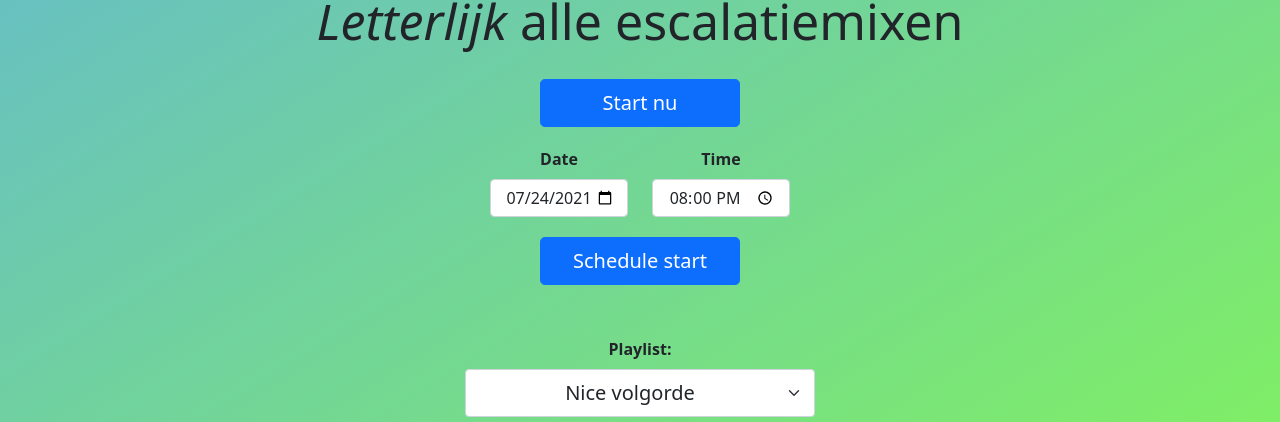
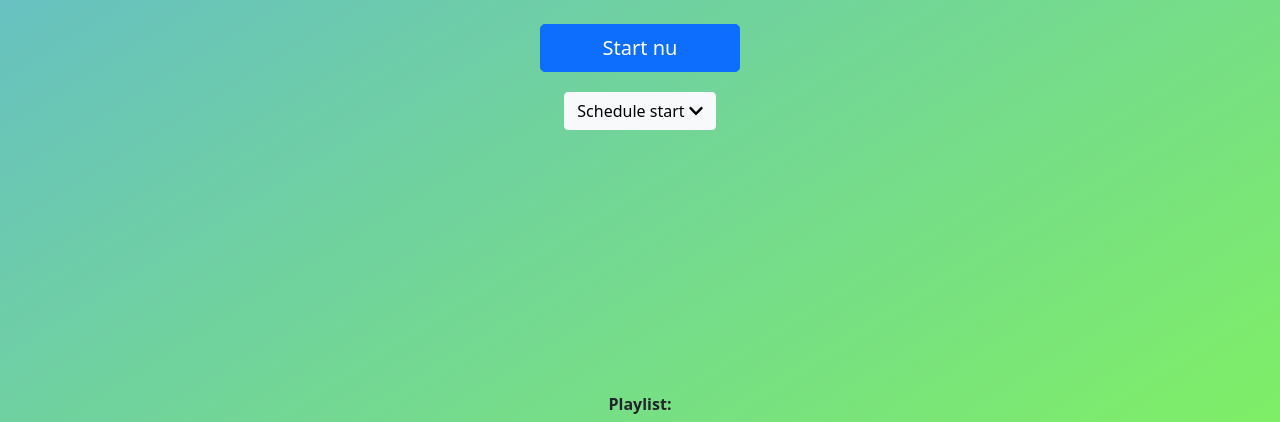
Before and after one commit to Davvos11/escalatiemix, a React (Create React App) app: page / in a window 1280 px wide. Shown: the part 158-580 px from the top of the page. Built offline with nearby package versions, Linux system fonts and the light colour scheme.

Commit message:
some styling

```diff
--- a/src/ScheduleForm.tsx
+++ b/src/ScheduleForm.tsx
@@ -1,12 +1,15 @@
 import {Component} from 'react';
-import {Button, Col, Form, FormProps, Row} from 'react-bootstrap';
+import {Button, Col, Collapse, Form, FormProps, Row} from 'react-bootstrap';
 import moment from 'moment';
 
 import styles from './styles.module.css';
+import {FontAwesomeIcon} from "@fortawesome/react-fontawesome";
+import {faChevronDown, faChevronUp} from "@fortawesome/free-solid-svg-icons";
 
 export interface ScheduleFormValues {
     date: string;
     time: string;
+    expanded: boolean
 };
 
 export interface ScheduleFormProps extends Omit<FormProps, 'onSubmit'> {
@@ -23,7 +26,8 @@ export class ScheduleForm extends Component<ScheduleFormProps, SccheduleFormStat
 
         this.state = {
             date: start.format('YYYY-MM-DD'),
-            time: start.format('HH:mm')
+            time: start.format('HH:mm'),
+            expanded: false
         };
     }
 
@@ -32,20 +36,30 @@ export class ScheduleForm extends Component<ScheduleFormProps, SccheduleFormStat
         const now = moment();
 
         return (
+            <div className={styles.scheduleWrapper}>
+                <Button variant="light"
+                    onClick={() => this.setState({expanded: !this.state.expanded})}
+                    aria-expanded={this.state.expanded}
+                >
+                    Schedule start {this.state.expanded ? <FontAwesomeIcon icon={faChevronUp}/> : <FontAwesomeIcon icon={faChevronDown}/>}
+                </Button>
+                <Collapse in={this.state.expanded}>
                     <Form onSubmit={(event) => onSubmit(this.state, event)} {...props} className={styles.forms}>
                         <Row xs={1} sm={2}>
                             <Col>
                                 <Form.Group controlId="schedule-date">
                                     <Form.Label className="fw-bold">Date</Form.Label>
                                     <Form.Control name="date" type="date" min={now.format('YYYY-MM-DD')}
-                                value={this.state.date} onChange={(event) => this.setState({date: event.target.value})} />
+                                                  value={this.state.date}
+                                                  onChange={(event) => this.setState({date: event.target.value})}/>
                                 </Form.Group>
                             </Col>
                             <Col>
                                 <Form.Group controlId="schedule-time">
                                     <Form.Label className="fw-bold">Time</Form.Label>
                                     <Form.Control name="time" type="time"
-                                value={this.state.time} onChange={(event) => this.setState({time: event.target.value})} />
+                                                  value={this.state.time}
+                                                  onChange={(event) => this.setState({time: event.target.value})}/>
                                 </Form.Group>
                             </Col>
                         </Row>
@@ -53,6 +67,8 @@ export class ScheduleForm extends Component<ScheduleFormProps, SccheduleFormStat
                             Schedule start
                         </Button>
                     </Form>
+                </Collapse>
+            </div>
         )
     }
 };
--- a/src/SortableBar.tsx
+++ b/src/SortableBar.tsx
@@ -38,7 +38,7 @@ class SortableBar extends Component<props, state> {
         const list = this.state.list.slice(0, this.props.mixes.length)
 
         return <div className={styles.barWrapper}>
-            <ReactSortable className={styles.bar}
+            <ReactSortable className={`${styles.bar} ${styles.sortableBar}`}
                            list={this.state.list}
                            setList={this.onUpdate}
             >
--- a/src/styles.module.css
+++ b/src/styles.module.css
@@ -138,6 +138,10 @@ h1 {
     border-color: transparent;
 }
 
+.sortableBar div {
+    cursor: grab;
+}
+
 @media screen and (min-width: 576px) {
     .forms {
         width: 300px;
@@ -165,3 +169,17 @@ h1 {
     max-width: 350px;
     text-align: center;
 }
+
+.scheduleWrapper {
+    min-height: 10vh;
+}
+
+.scheduleWrapper button {
+    margin-bottom: 2vh;
+}
+
+@media screen and (min-height: 730px){
+    .scheduleWrapper {
+        height: 300px;
+    }
+}
```
Lines whose indentation alone changed are shown as unchanged.
